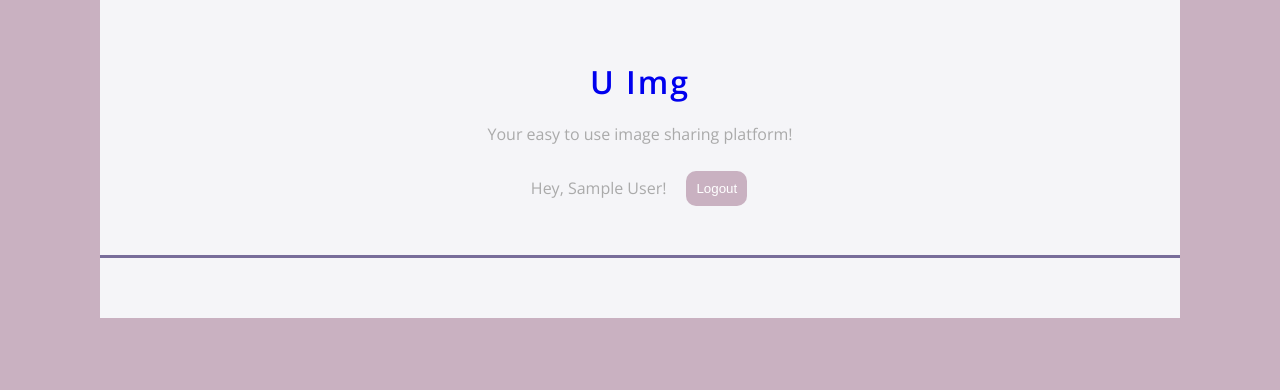
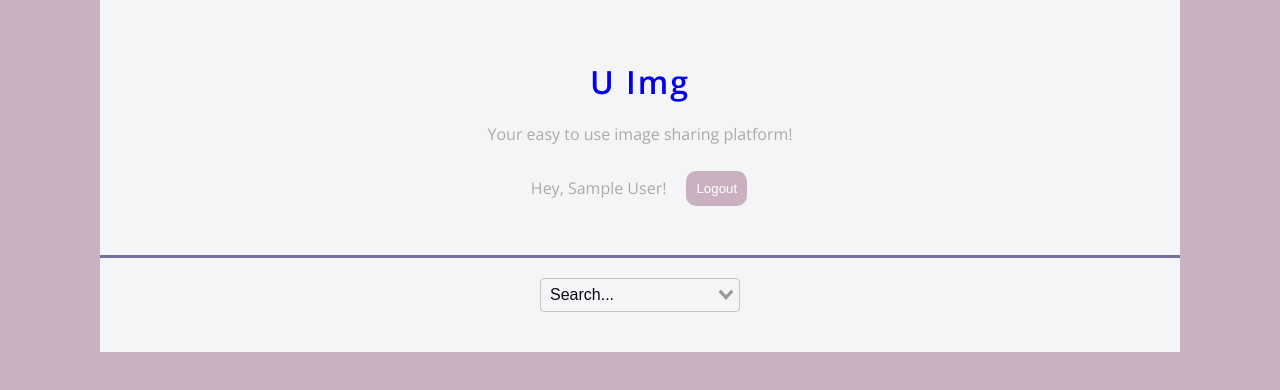
Before and after one commit to alexquar/Img_Gallery, a Vue app: page /search in a window 1280 px wide. Shown: the top 390 px of the page. Built offline with nearby package versions, Linux system fonts and the light colour scheme; no server answers; sample sign-in values are in the browser's storage.

Commit message:
setup for search

```diff
--- a/package.json
+++ b/package.json
@@ -11,7 +11,8 @@
     "core-js": "^3.8.3",
     "firebase": "^10.9.0",
     "vue": "^3.2.13",
-    "vue-router": "^4.0.3"
+    "vue-router": "^4.0.3",
+    "vue-select": "^4.0.0-beta.6"
   },
   "devDependencies": {
     "@babel/core": "^7.12.16",
--- a/src/assets/global.css
+++ b/src/assets/global.css
@@ -1,5 +1,5 @@
 @import url('https://fonts.googleapis.com/css2?family=Open+Sans:wght@300;400;600&display=swap');
-
+@import "vue-select/dist/vue-select.css";
 :root{
   --primary: #786d9a;
   --secondary: #c9b1c1;
--- a/src/main.js
+++ b/src/main.js
@@ -2,6 +2,7 @@ import { createApp } from 'vue'
 import App from './App.vue'
 import router from './router'
 import './assets/global.css'
+import VueSelect from 'vue-select'
 import { projectAuth } from './firebase/config'
 
 let app
@@ -10,6 +11,7 @@ projectAuth.onAuthStateChanged(() => {
   if (!app) {
     app = createApp(App)
       .use(router)
+      .component("v-select", VueSelect)
       .mount('#app')
   }
 })
--- a/src/views/SearchApp.vue
+++ b/src/views/SearchApp.vue
@@ -1,6 +1,10 @@
 <template>
     <div class="App">
-
+      <div class="container">
+    <form>
+      <v-select :options="countries" placeholder="Search..." label="country"></v-select>
+    </form>
+  </div>
     </div>
   </template>
 
@@ -13,7 +17,16 @@
     },
     setup() {
 
-      return { }
+      return {
+        countries: [
+      { country: "Spain" },
+      { country: "France" },
+      { country: "Ghana" },
+      { country: "Nigeria" },
+      { country: "Brazil" },
+      { country: "Ecuador" },
+    ],
+       }
     }
   }
   </script>
@@ -22,4 +35,24 @@
     padding-left:20px;
     padding-right: 20px;
   }
+  form{
+    width: 200px;
+    border-radius:15px;
+      }
+  /* .App{
+  --vs-controls-color: #664cc3;
+  --vs-border-color: #664cc3;
+
+  --vs-dropdown-bg: #282c34;
+  --vs-dropdown-color: #cc99cd;
+  --vs-dropdown-option-color: #cc99cd;
+
+  --vs-selected-bg: #664cc3;
+  --vs-selected-color: #eeeeee;
+
+  --vs-search-input-color: #eeeeee;
+
+  --vs-dropdown-option--active-bg: #664cc3;
+  --vs-dropdown-option--active-color: #eeeeee;
+} */
 </style>
```
Also changed, not shown: 1 other file (tests, documents, lock files or other folders).
